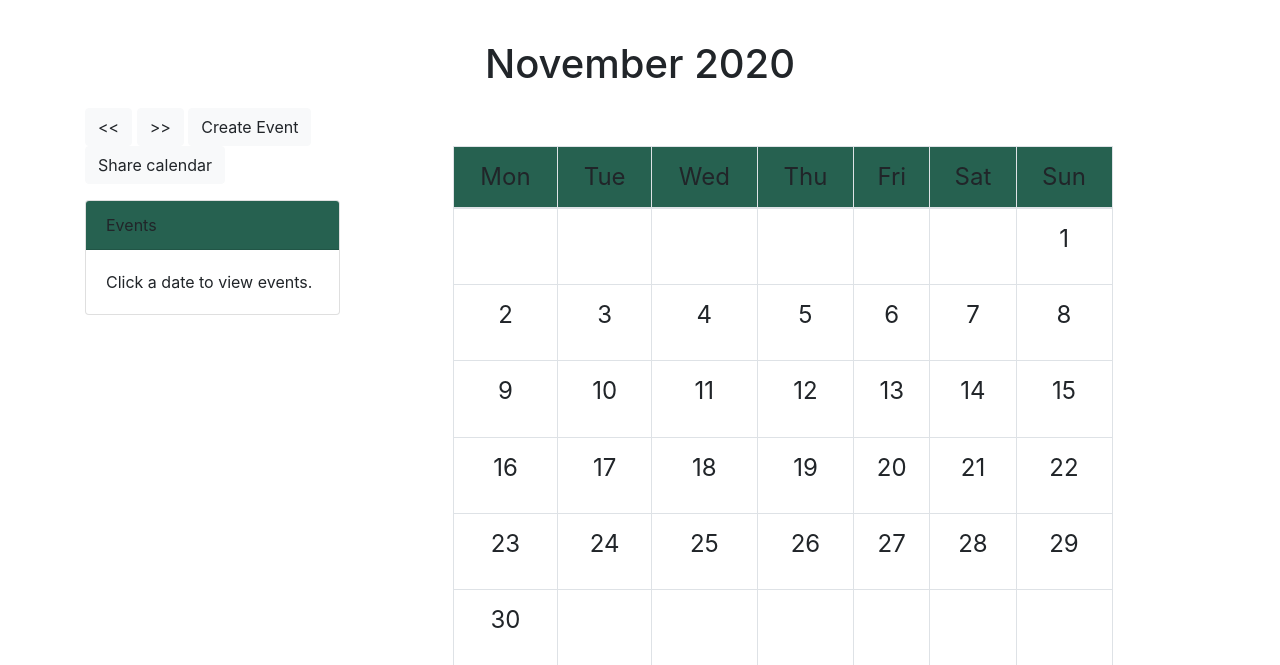
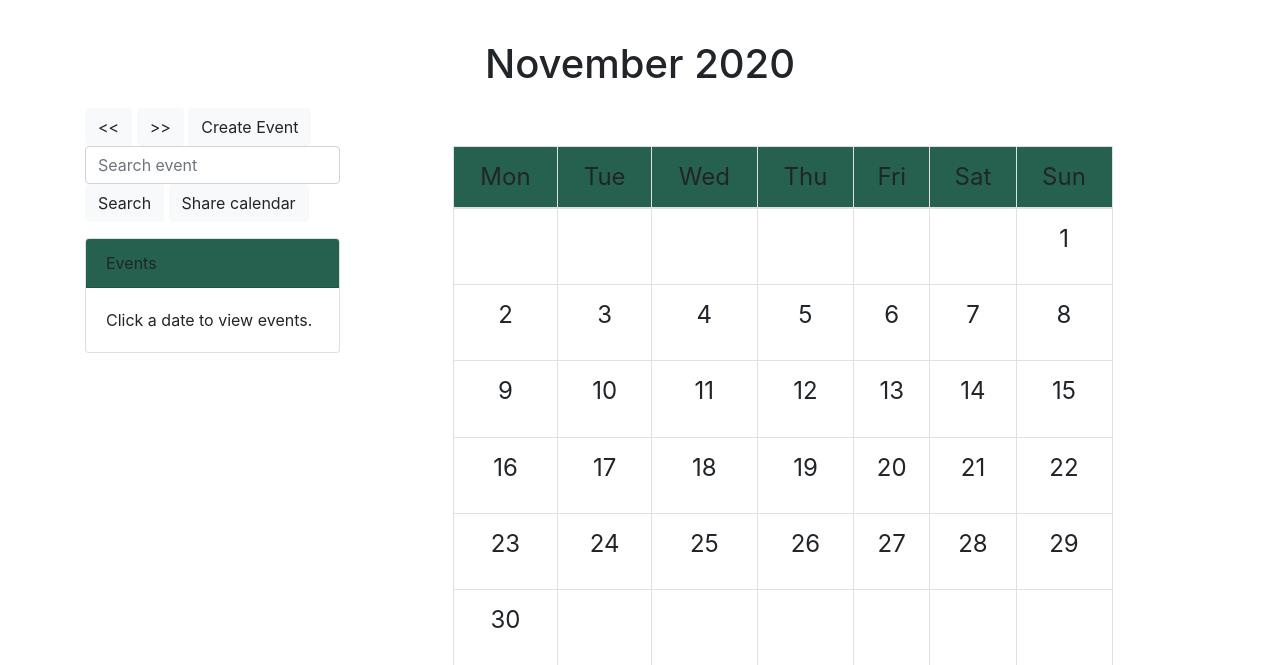
Before and after one commit to hbarrett100/COMP41110-cloud-computing-project, a Flask app: template calendar_app/templates/home.html in a window 1280 px wide. Shown: the part 72-737 px from the top of the page. Run offline with Flask 2, Linux system fonts and the light colour scheme; the template is opened without the code that fills it: most values are stand-ins (such as "Sample title", 1, 10 or a date in 2020); data that the repository does not hold is empty; some libraries are stand-ins or nearby versions.

Commit message:
add search event

```diff
--- a/calendar_app/routes.py
+++ b/calendar_app/routes.py
@@ -148,6 +148,26 @@ def share_calendar():
         current_user.shared_with.append(share_user)
         db.session.commit()
         return '', 200
-        # event_to_delete = Event.query.filter_by(id=event_id).first()
-        # db.session.delete(event_to_delete)
-        # db.session.commit()
+
+
+# search for event
+@app.route("/search_event", methods=['GET', 'POST'])
+def search_event():
+    email = request.args.get("email")
+    search = request.args.get("search")
+    user = User.query.filter_by(email=email).first()
+
+    all_search_results = []
+    # get all events matching search which belong to current user
+    search_results = Event.query.filter(Event.title.contains(search)).filter_by(user_id = user.id).all()
+    for result in search_results:
+        all_search_results.append(result.to_dict())
+
+    # get all events matching search which were shared by other users
+    users_with_shared_events = User.query.filter(User.shared_with.contains(user)).all()
+    for user in users_with_shared_events:
+        search_results = Event.query.filter(Event.title.contains(search)).filter_by(user_id = user.id).all()
+        for result in search_results:
+            all_search_results.append(result.to_dict())
+
+    return json.dumps(all_search_results)
--- a/calendar_app/static/cal.js
+++ b/calendar_app/static/cal.js
@@ -30,6 +30,11 @@ var requestsController = (function () {
         //share calendar
         shareCalendar: function (shareEmail) {
             return $.post("/share_calendar", { email: email, share_email: shareEmail });
+        },
+
+        //search for event
+        searchEvent: function (search) {
+            return $.getJSON("/search_event", {email: email, search: search});
         }
     }
 })();
@@ -119,29 +124,37 @@ var UIController = (function () {
         },
 
         // populate event div with details of events
-        populateEventCard: function (date, data) {
+        populateEventCard: function (date, data, search=false) {
 
             $("#events-list").html(' ');
 
+            // display message if no search results
+            if (data.length == 0){
+                $("#events-list").html('No events match your search.');
+            }
+            if (search) {
+                $('#card-title').html('Search Results')
+            }
+
             data.forEach(event => {
-                html = `<li class="list-group-item">
-                <h3 class="title">${event.title}</h3>
-                <button type="button" class="edit btn btn-light" data-toggle="modal" data-target="#create-event" data-event-id=${event.id}>edit</button>
-                <button type="button" class="delete btn btn-light" data-event-id=${event.id}>delete</button>
-                <p class="times">${event.start}-${event.end}</p>
-                <p class="description">${event.description}</p>
-                </li>`;
+                let html = `<li class="list-group-item">
+                    <h3 class="title">${event.title}</h3>`;
+                html += search ? `<p>${event.date}</p>` : '';
+                html += `<button type="button" class="edit btn btn-light" data-toggle="modal" data-target="#create-event" data-event-id=${event.id}>edit</button>
+                    <button type="button" class="delete btn btn-light" data-event-id=${event.id}>delete</button>
+                    <p class="times">${event.start}-${event.end}</p>
+                    <p class="description">${event.description}</p>
+                    </li>`;
 
                 $("#events-list").append(html)
             });
 
             var monthYear = $('#month-name').text();
             if (date) {
-                // let date = $(thisElem).text();
-                // console.log(date);
                 $('#card-title').html("<span id='date'>" + date + "</span>" + " " + monthYear);
 
             }
+
         },
 
         // modal to create new event
@@ -226,7 +239,7 @@ var UIController = (function () {
             })
         },
 
-
+        // STILL TO DO!!!!
         displaySharingResult: function(result) {
             if (!result){
                 console.log("error")
@@ -382,11 +395,21 @@ var controller = (function (rqsCtrl, UICtrl) {
 
         // share calendar
         $("#share").click(function () {
+            $('#share_email').val('');
             let shareEmail = $('#share_email').val(); // get value out of input box
             rqsCtrl.shareCalendar(shareEmail).done(function () {
                 UICtrl.displaySharingResult(true);
             }).fail(function(){
                 UICtrl.displaySharingResult(false);
+            });
+        });
+
+         // search for event
+         $("#search").click(function () {
+
+            let search = $('#search-input').val(); // get value out of input box
+            rqsCtrl.searchEvent(search).done(function (data) {
+                UICtrl.populateEventCard(false, data, search=true);
             });
         });
     };
--- a/calendar_app/static/main.css
+++ b/calendar_app/static/main.css
@@ -85,3 +85,7 @@ td {
     border-radius: 50%;
     display: inline-block;
     }
+
+#share-result {
+    display:none;
+}
--- a/calendar_app/templates/home.html
+++ b/calendar_app/templates/home.html
@@ -18,7 +18,8 @@
   <div class="row">
     <div class="col-3">
        <!-- share event-->
-
+       <input class="form-control" type="text" placeholder="Search event" aria-label="Search" id="search-input">
+       <button type="button" class="btn btn-light" id="search">Search</button>
         <button class="btn btn-light" type="button" data-toggle="collapse" data-target="#collapseExample" aria-expanded="false" aria-controls="collapseExample">
           Share calendar
         </button>
@@ -27,6 +28,7 @@
         <div class="card card-body">
           <input type="email" class="form-control" id="share_email" aria-describedby="emailHelp" placeholder="Enter email">
           <button class="btn btn-light" id="share">Share</button>
+          <small id="share-result" class="form-text text-muted"></small>
         </div>
       </div>
 
```
